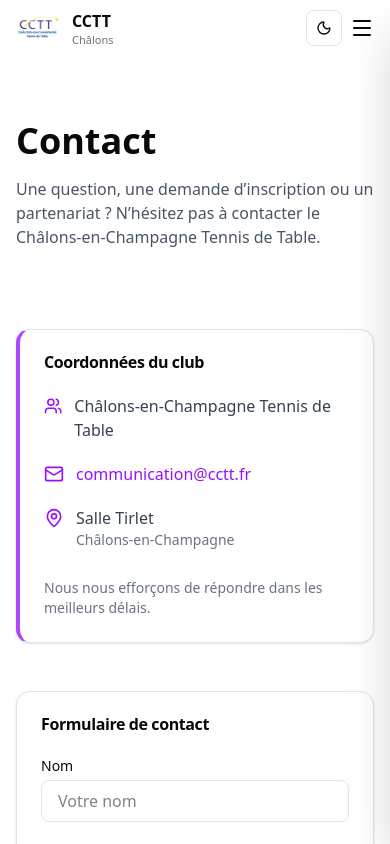
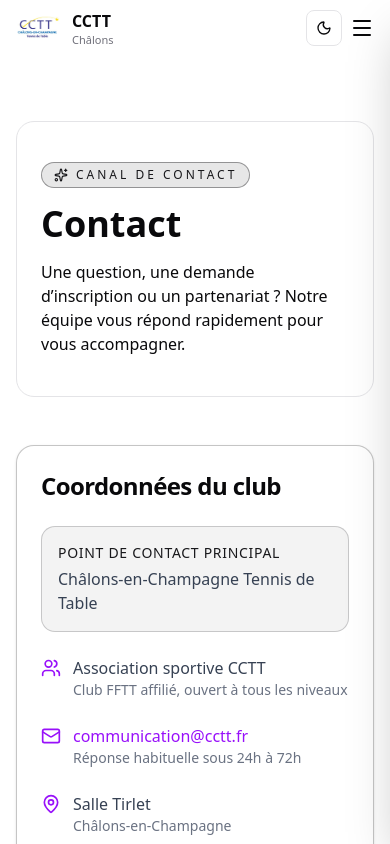
Before and after one commit to jesared/club-cctt, a Next.js app: page /contact in a window 390 px wide. Shown: the top 844 px of the page. Built offline with nearby package versions, Linux system fonts and the light colour scheme; no server answers.

Commit message:
Enhance cyberpunk styling for contact and registrations pages

```diff
--- a/app/contact/page.tsx
+++ b/app/contact/page.tsx
@@ -1,39 +1,43 @@
 import { Card, CardContent, CardHeader, CardTitle } from "@/components/ui/card";
 import ContactForm from "@/components/ContactForm";
-import { Mail, MapPin, Users } from "lucide-react";
+import { Mail, MapPin, Sparkles, Users } from "lucide-react";
 
 export default function ContactPage() {
   return (
-    <div className="max-w-6xl mx-auto px-4 py-16 space-y-20">
-      {/* TITRE PAGE */}
-      <header>
-        <h1 className="text-4xl font-bold mb-4">Contact</h1>
-        <p className="text-gray-600 max-w-3xl">
-          Une question, une demande d’inscription ou un partenariat ? N’hésitez
-          pas à contacter le Châlons-en-Champagne Tennis de Table.
+    <div className="tournament-shell mx-auto max-w-6xl space-y-12 px-4 py-16">
+      <header className="cyberpunk-highlight rounded-2xl border px-6 py-10 md:px-8">
+        <p className="inline-flex items-center gap-2 rounded-full border border-primary/40 bg-primary/10 px-3 py-1 text-xs font-medium uppercase tracking-[0.25em] text-primary">
+          <Sparkles className="h-3.5 w-3.5" />
+          Canal de contact
+        </p>
+        <h1 className="mt-4 text-4xl font-bold md:text-5xl">Contact</h1>
+        <p className="cyberpunk-text-soft mt-4 max-w-3xl text-base md:text-lg">
+          Une question, une demande d’inscription ou un partenariat ? Notre équipe vous répond rapidement pour vous
+          accompagner.
         </p>
       </header>
 
-      <div className="grid grid-cols-1 md:grid-cols-2 gap-12">
-        {/* COORDONNÉES */}
+      <div className="grid grid-cols-1 gap-8 md:grid-cols-2">
         <section>
-          <Card className="border-l-4 border-l-purple-500">
+          <Card className="tournament-panel h-full rounded-2xl border border-primary/25">
             <CardHeader>
-              <CardTitle>Coordonnées du club</CardTitle>
+              <CardTitle className="text-2xl">Coordonnées du club</CardTitle>
             </CardHeader>
 
-            <CardContent className="space-y-5 text-gray-700">
-              {/* CLUB */}
+            <CardContent className="space-y-6 text-gray-700">
+              <div className="rounded-xl border border-primary/20 bg-primary/5 p-4">
+                <p className="text-sm uppercase tracking-wider text-primary">Point de contact principal</p>
+                <p className="mt-1 font-medium">Châlons-en-Champagne Tennis de Table</p>
+              </div>
+
               <div className="flex items-start gap-3">
                 <Users className="w-5 h-5 text-purple-600 mt-0.5" />
                 <div>
-                  <p className="font-medium">
-                    Châlons-en-Champagne Tennis de Table
-                  </p>
+                  <p className="font-medium">Association sportive CCTT</p>
+                  <p className="text-sm text-gray-500">Club FFTT affilié, ouvert à tous les niveaux</p>
                 </div>
               </div>
 
-              {/* EMAIL */}
               <div className="flex items-start gap-3">
                 <Mail className="w-5 h-5 text-purple-600 mt-0.5" />
                 <div>
@@ -43,10 +47,10 @@
                   >
                     communication@cctt.fr
                   </a>
+                  <p className="text-sm text-gray-500">Réponse habituelle sous 24h à 72h</p>
                 </div>
               </div>
 
-              {/* LIEU */}
               <div className="flex items-start gap-3">
                 <MapPin className="w-5 h-5 text-purple-600 mt-0.5" />
                 <div>
@@ -55,18 +59,20 @@
                 </div>
               </div>
 
-              <p className="text-sm text-gray-500 max-w-md pt-2">
+              <p className="cyberpunk-text-soft text-sm max-w-md pt-2">
                 Nous nous efforçons de répondre dans les meilleurs délais.
               </p>
             </CardContent>
           </Card>
         </section>
 
-        {/* FORMULAIRE */}
         <section>
-          <Card>
+          <Card className="tournament-panel rounded-2xl border border-primary/25">
             <CardHeader>
-              <CardTitle>Formulaire de contact</CardTitle>
+              <CardTitle className="text-2xl">Formulaire de contact</CardTitle>
+              <p className="cyberpunk-text-soft text-sm">
+                Décrivez votre demande avec le plus de détails possibles pour accélérer le traitement.
+              </p>
             </CardHeader>
 
             <CardContent>
```
Also changed, not shown: app/tournoi/mes-inscriptions/page.tsx (+50 -37 lines).
